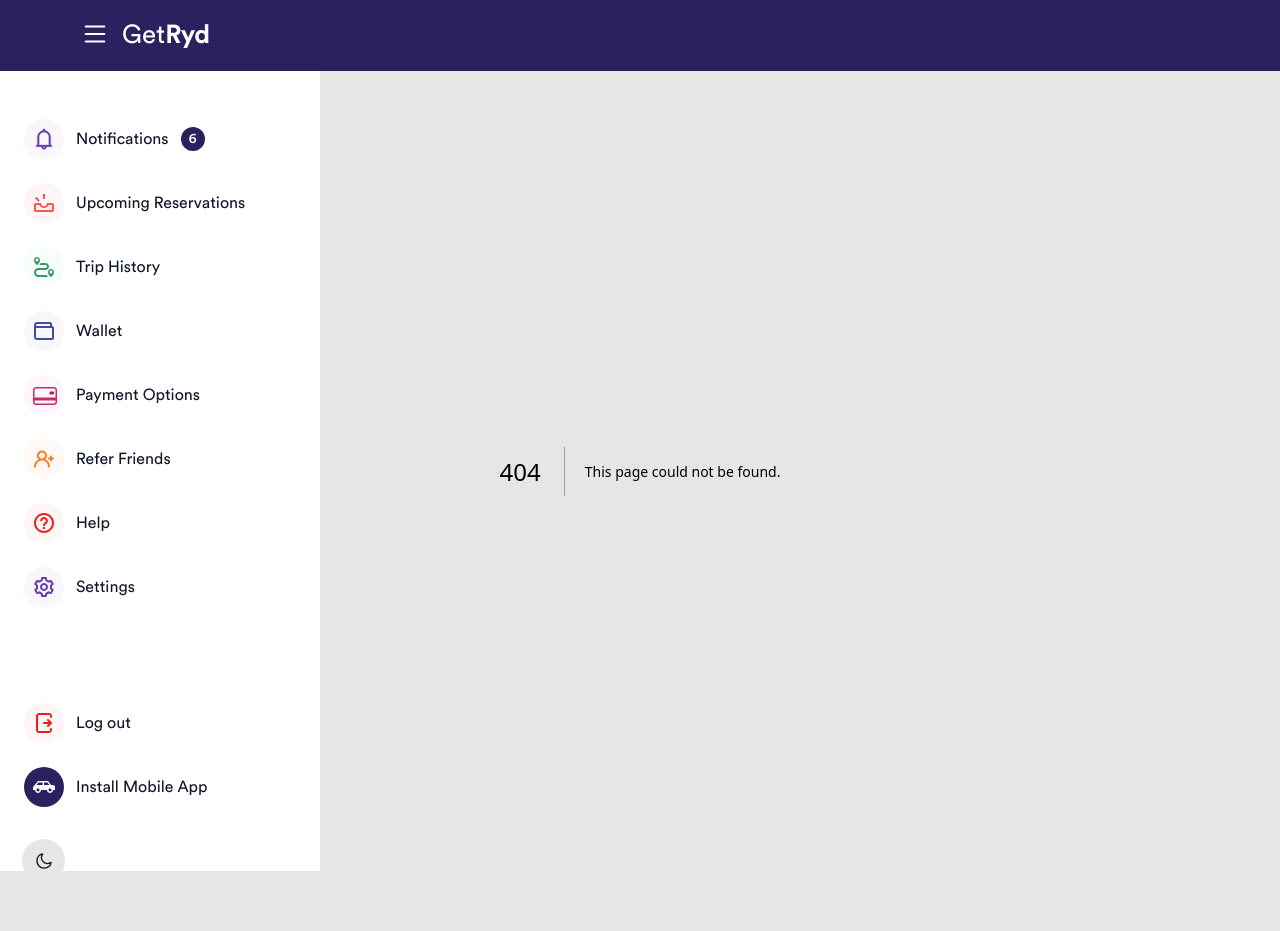
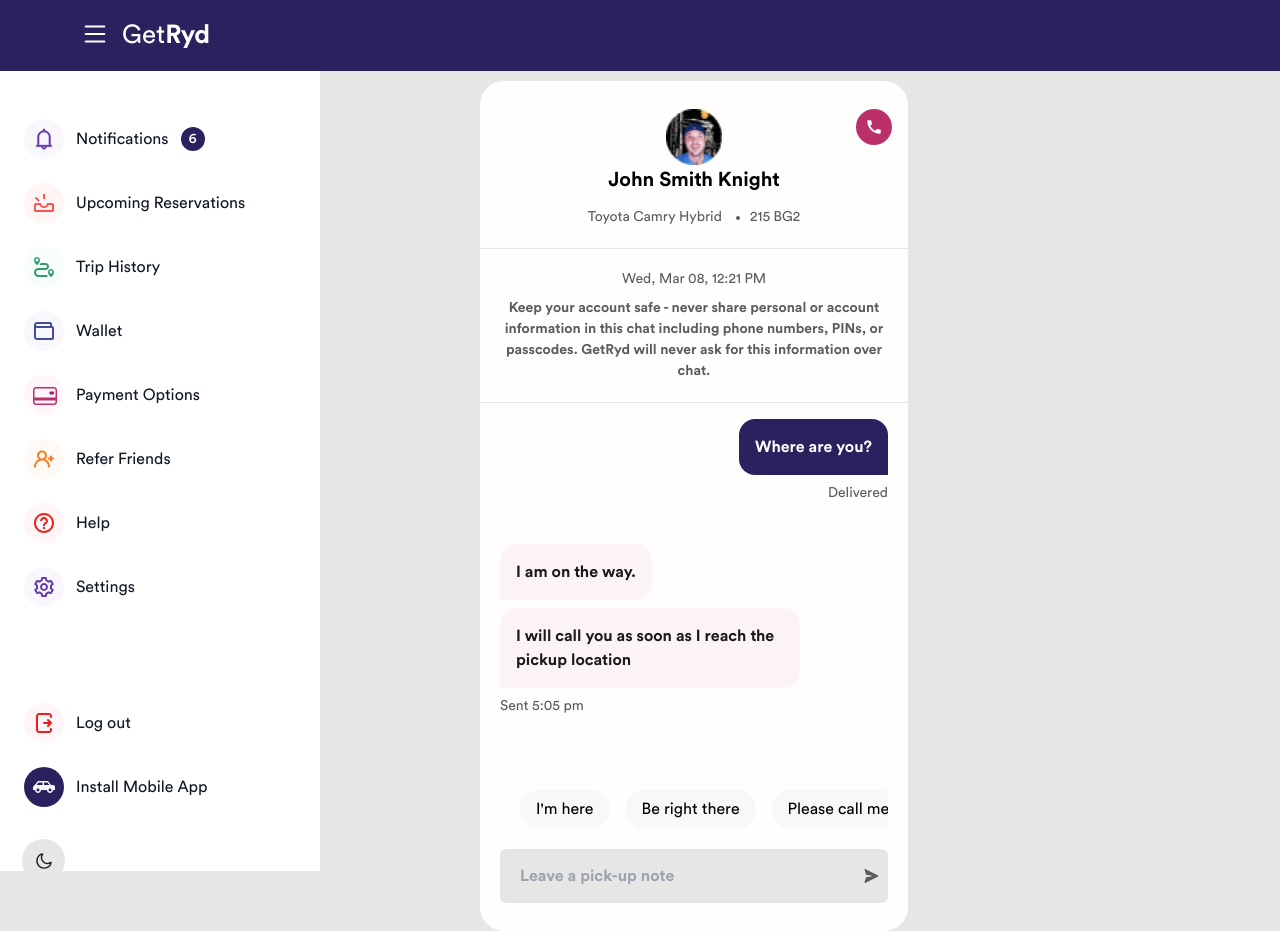
Before and after one commit to shohan-ch/ride-sharing-platform, a Next.js app: page /request_ride/message in a window 1280 px wide. Before the commit this address had no page. Before the commit the page ends 871 px from the top, so only its background shows below. Built offline with nearby package versions, Linux system fonts and the light colour scheme.

Commit message:
message page done

```diff
--- /dev/null
+++ b/src/components/RequestRide/Message/MessageProfile.jsx
@@ -0,0 +1,22 @@
+const MessageProfile = () => {
+  return (
+    <>
+      <div className="flex flex-col items-center justify-center">
+        <img
+          className="h-[56px] w-[56px]"
+          src="/assets/rider/avatarTwo.png"
+          alt=""
+        />
+        <h2 className="mb-3 font-bold dark:text-white md:text-[16px] lg:text-[20px] 2xs:text-[14px]">
+          John Smith Knight
+        </h2>
+        <ul className="flex items-center text-[12px] text-gray-light dark:text-gray-2 md:text-[14px]">
+          <li>Toyota Camry Hybrid</li>
+          <li className="ml-7 list-disc">215 BG2</li>
+        </ul>
+      </div>
+    </>
+  );
+};
+
+export default MessageProfile;
--- /dev/null
+++ b/src/components/RequestRide/Message/MessageView.jsx
@@ -0,0 +1,95 @@
+import InputFieldWithIcon from "@/components/Forms/InputFieldWithIcon";
+import IconSvg from "@/icons/IconSvg";
+import Link from "next/link";
+import MessageProfile from "./MessageProfile";
+
+const MessageView = () => {
+  return (
+    <>
+      <section className="sec items-center justify-center md:block md:h-full md:w-full lg:flex lg:justify-start lg:pl-[480px] lg:pt-[10px] 2xs:block 2xs:h-full 2xs:w-full">
+        <div className="wrapper relative h-full bg-bg-color py-5 dark:bg-dark-bg sm:dark:border-0 lg:w-[428px] lg:rounded-3xl lg:dark:border  2xl:min-h-[85vh] 3xl:min-h-[88vh]  2xs:w-auto 2xs:pb-10 2xs:dark:border-0">
+          <div className="h-full overflow-y-auto  overflow-x-hidden border-0 bg-bg-color dark:bg-dark-bg sm:h-[60vh] sm:pt-0 sm:text-left lg:rounded-3xl lg:pt-0 2xs:px-0 2xs:pt-0 2xs:text-left">
+            <div className="pt-2 pb-[25px] dark:bg-dark-bg md:pb-10">
+              <div className="relative mb-5 flex items-start justify-center border-b-[1px] border-gray-2 px-5 pb-5">
+                <Link
+                  href="/request_ride/location"
+                  className="absolute left-4 md:hidden"
+                >
+                  <img src="/assets/icons/backbgWhite.svg" alt="svg_icon" />
+                </Link>
+                <MessageProfile />
+                <a className="absolute right-4" href="tel:+01234567890">
+                  <IconSvg name={"mobile3"} />
+                </a>
+              </div>
+              <div className="border-b-[1px] border-gray-2 px-5 pb-5">
+                <div className="text-center">
+                  <p className="text-[14px] text-gray-light dark:text-gray-1">
+                    Wed, Mar 08, 12:21 PM
+                  </p>
+                  <p className="mt-2 text-[14px] font-bold text-gray-light dark:text-gray-1">
+                    Keep your account safe - never share personal or account
+                    information in this chat including phone numbers, PINs, or
+                    passcodes. GetRyd will never ask for this information over
+                    chat.
+                  </p>
+                </div>
+              </div>
+              <div className="px-5">
+                <div className="mt-4 mb-10 flex justify-end">
+                  <div>
+                    <p className="mb-2 rounded-l-2xl rounded-t-2xl bg-[#29225E] p-4 font-bold text-white dark:bg-[#493DA8]">
+                      Where are you?
+                    </p>
+                    <p className="text-right text-[14px] text-gray-light dark:text-gray-1">
+                      Delivered
+                    </p>
+                  </div>
+                </div>
+                <div className="mt-4 flex flex-col justify-start">
+                  <div>
+                    <p className="mb-2 w-fit rounded-r-2xl rounded-t-2xl bg-[#FCF3F7] p-4 font-bold text-black dark:bg-[#2C2C35] dark:text-white">
+                      I am on the way.
+                    </p>
+                    <p className="mb-2 max-w-[300px] rounded-r-2xl rounded-t-2xl bg-[#FCF3F7] p-4 font-bold text-black dark:bg-[#2C2C35] dark:text-white">
+                      I will call you as soon as I reach the pickup location
+                    </p>
+                    <p className="text-[14px] text-gray-light dark:text-gray-1">
+                      Sent 5:05 pm
+                    </p>
+                  </div>
+                </div>
+              </div>
+            </div>
+          </div>
+          <div className="px-5">
+            <div className=" mt-8 overflow-auto">
+              <div className="mb-5 flex w-[600px] items-center gap-4 px-5">
+                <button className=" rounded-3xl bg-gray-1 py-2 px-4 dark:bg-dark-2 dark:text-gray-1">
+                  I'm here
+                </button>
+                <button className=" rounded-3xl bg-gray-1 py-2 px-4  dark:bg-dark-2 dark:text-gray-1">
+                  Be right there
+                </button>
+                <button className=" rounded-3xl bg-gray-1 py-2 px-4  dark:bg-dark-2 dark:text-gray-1">
+                  Please call me when your reach
+                </button>
+              </div>
+            </div>
+          </div>
+          {/* Input Setion  Start*/}
+
+          <div className="relative mx-auto px-5">
+            <InputFieldWithIcon
+              placeholder="Leave a pick-up note"
+              className="bg-gray-2 !pl-5"
+              rightIconName="messengerGray"
+            />
+          </div>
+        </div>
+      </section>
+    </>
+  );
+};
+
+export default MessageView;
--- /dev/null
+++ b/src/pages/request_ride/message.js
@@ -0,0 +1,11 @@
+import MessageView from "@/components/RequestRide/Message/MessageView";
+
+const MessagePage = () => {
+  return (
+    <>
+      <MessageView />
+    </>
+  );
+};
+
+export default MessagePage;
```
Also changed, not shown: src/icons/IconSvg.js.
